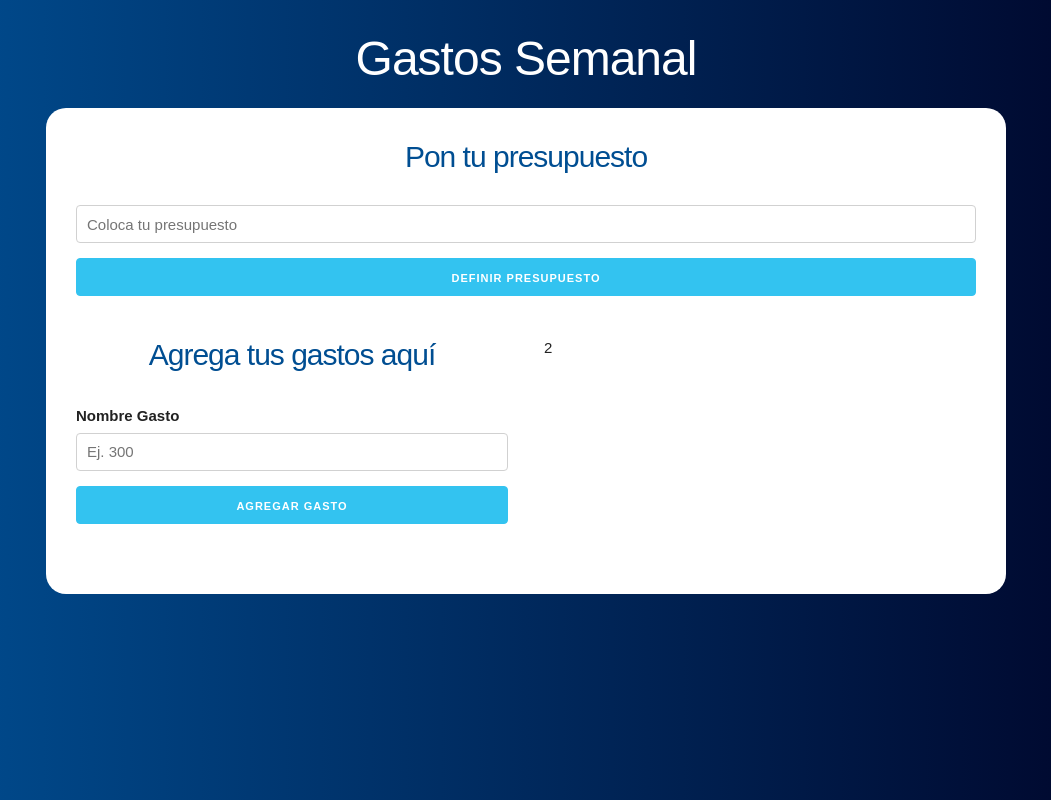
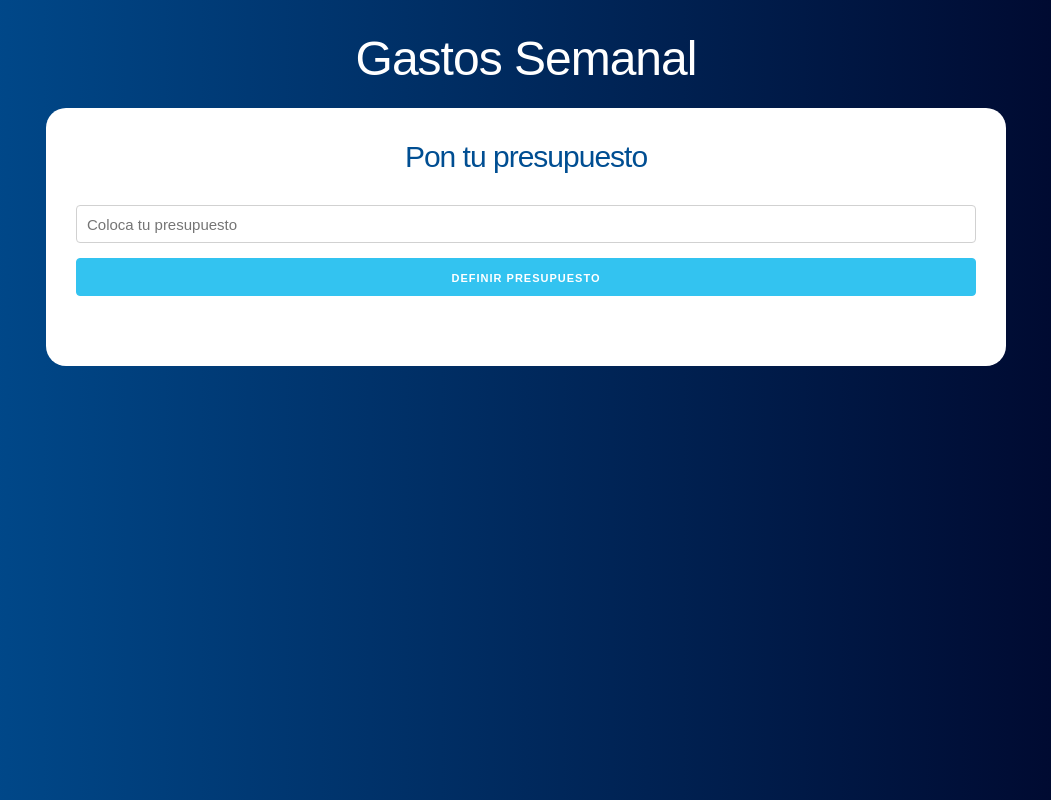
Before and after one commit to latinbox/Admin-Presupuesto, a React (Create React App) app: page / in a window 1280 px wide. Shown: the whole page, without its empty margins (114-1165 px from the left). Built offline with nearby package versions, Linux system fonts and the light colour scheme.

Commit message:
Flip change ui

```diff
--- a/src/App.js
+++ b/src/App.js
@@ -7,15 +7,20 @@ function App() {
   //definir el state
   const [presupuesto, guardarPresupuesto] = useState(0);
   const [restante, guardarRestante] = useState(0);
+  const [mostrarpregunta, actualizarPregunta] = useState(true);
   return (
     <div className="container">
       <header>
         <h1>Gastos Semanal</h1>
         <div className="contenido-principal contenido">
+        { mostrarpregunta ?
+          (
             <Pregunta
               guardarPresupuesto={guardarPresupuesto}
               guardarRestante={guardarRestante}
+              actualizarPregunta={actualizarPregunta}
             />
+          ) :  (
           <div className="row">
             <div className="one-half column">
             <Formulario />
@@ -23,12 +28,12 @@ function App() {
             <div className="one-half column">
               2
             </div>
-
         </div>
+          )
+        }
       </div>
     </header>
   </div>
   );
 }
-
 export default App;
--- a/src/components/Pregunta.js
+++ b/src/components/Pregunta.js
@@ -1,6 +1,6 @@
 import React, { Fragment, useState } from 'react';
 import Error from './Error';
-const Pregunta = ({guardarPresupuesto, guardarRestante}) => {
+const Pregunta = ({guardarPresupuesto, guardarRestante, actualizarPregunta}) => {
    //definir state
     const [cantidad, guardarCantidad] = useState(0);
     const [error, guardarError] = useState(false);
@@ -23,6 +23,7 @@ const Pregunta = ({guardarPresupuesto, guardarRestante}) => {
         guardarError(false);
         guardarPresupuesto(cantidad);
         guardarRestante(cantidad);
+        actualizarPregunta(false);
     }
     return (
         <Fragment>
```
Lines whose indentation alone changed are shown as unchanged.
